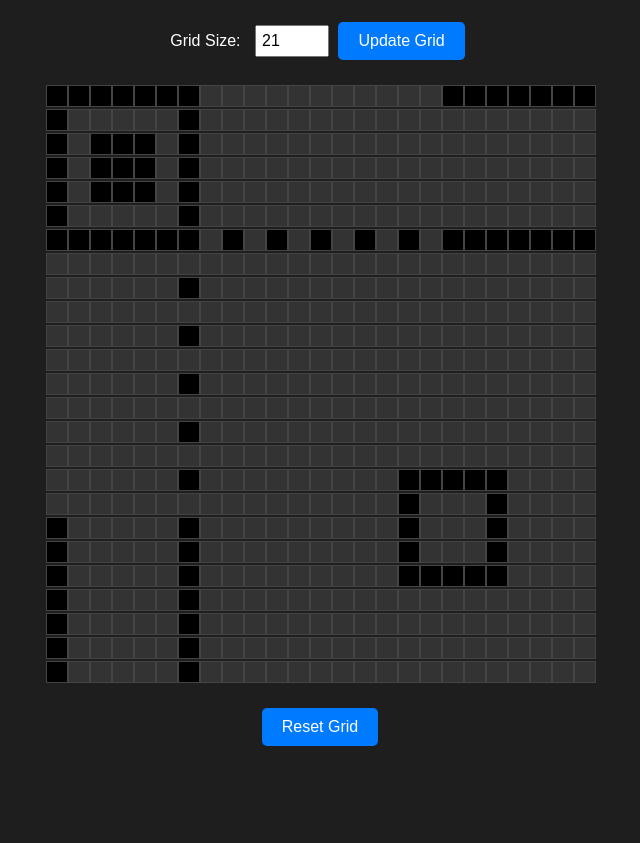
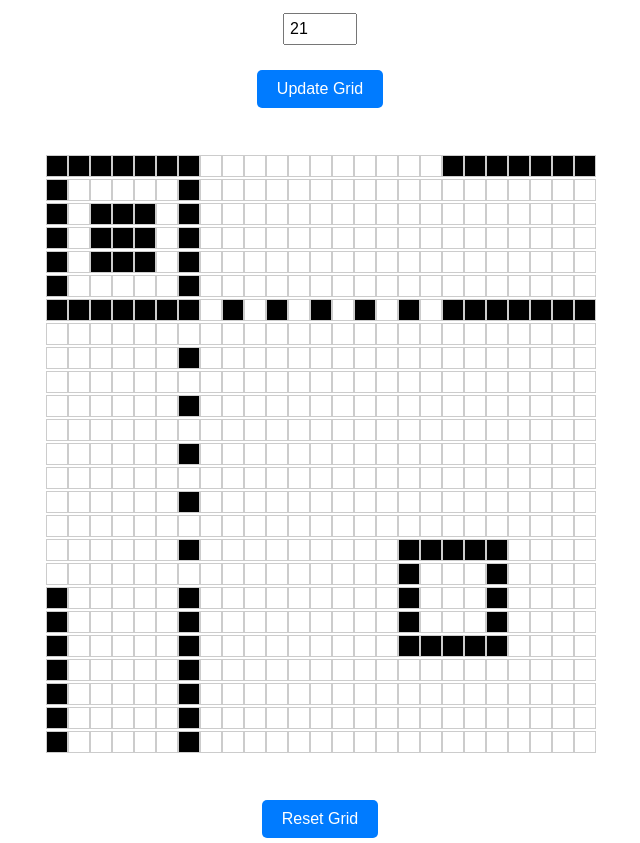
Before and after one commit to mmmpoa/QRCode-Manual-Grid-Editor, a plain HTML site: page index.html in a window 1280 px wide. Shown: the part 72-915 px from the top of the page, without its empty margins (320-960 px from the left). Before the commit the page ends 823 px from the top, so only its background shows below. Drawn offline with Linux system fonts and the light colour scheme.

Commit message:
Update styles.css

```diff
--- a/styles.css
+++ b/styles.css
@@ -1,7 +1,7 @@
 body {
   font-family: Arial, sans-serif;
-  background-color: #1e1e1e;
-  color: #ffffff;
+  background-color: #ffffff; /* White background for the entire page */
+  color: #000000; /* Black text for better contrast */
   margin: 0;
   padding: 0;
   display: flex;
@@ -13,6 +13,10 @@ body {
 
 .container {
   text-align: center;
+  display: flex;
+  flex-direction: column;
+  align-items: center;
+  gap: 20px; /* Adds space between elements */
 }
 
 h1 {
@@ -21,7 +25,7 @@ h1 {
 
 p {
   margin-bottom: 20px;
-  color: #cccccc;
+  color: #333333; /* Dark gray text for better contrast */
 }
 
 label {
@@ -54,17 +58,19 @@ button:hover {
   display: grid;
   gap: 2px;
   margin: 20px 0;
+  background-color: #ffffff; /* White background for the grid */
+  padding: 2px; /* Ensures the grid border is visible */
 }
 
 .cell {
   width: 20px;
   height: 20px;
-  background-color: #333333;
-  border: 1px solid #444444;
+  background-color: #ffffff; /* White background for cells */
+  border: 1px solid #cccccc; /* Light gray border for cells */
   cursor: pointer;
   transition: background-color 0.2s;
 }
 
 .cell.black {
-  background-color: #000000;
+  background-color: #000000; /* Black for selected cells */
 }
```
